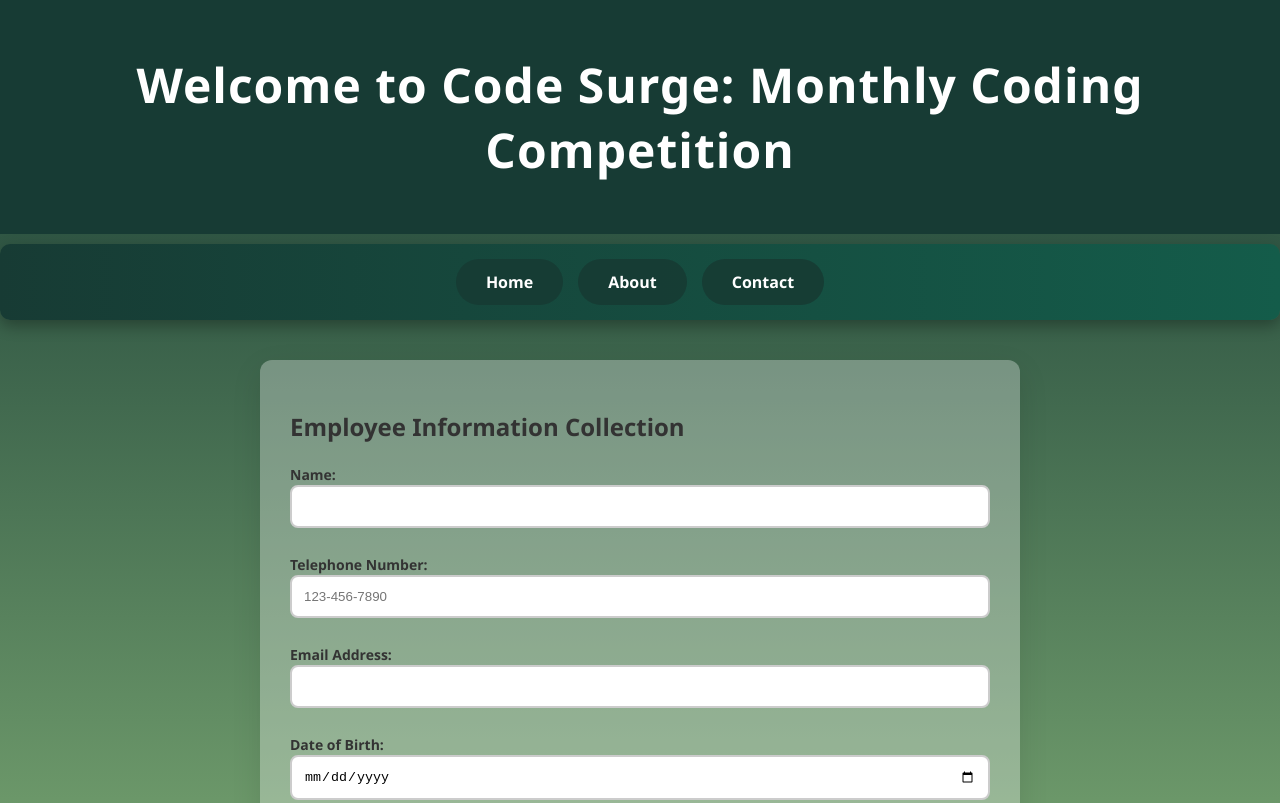
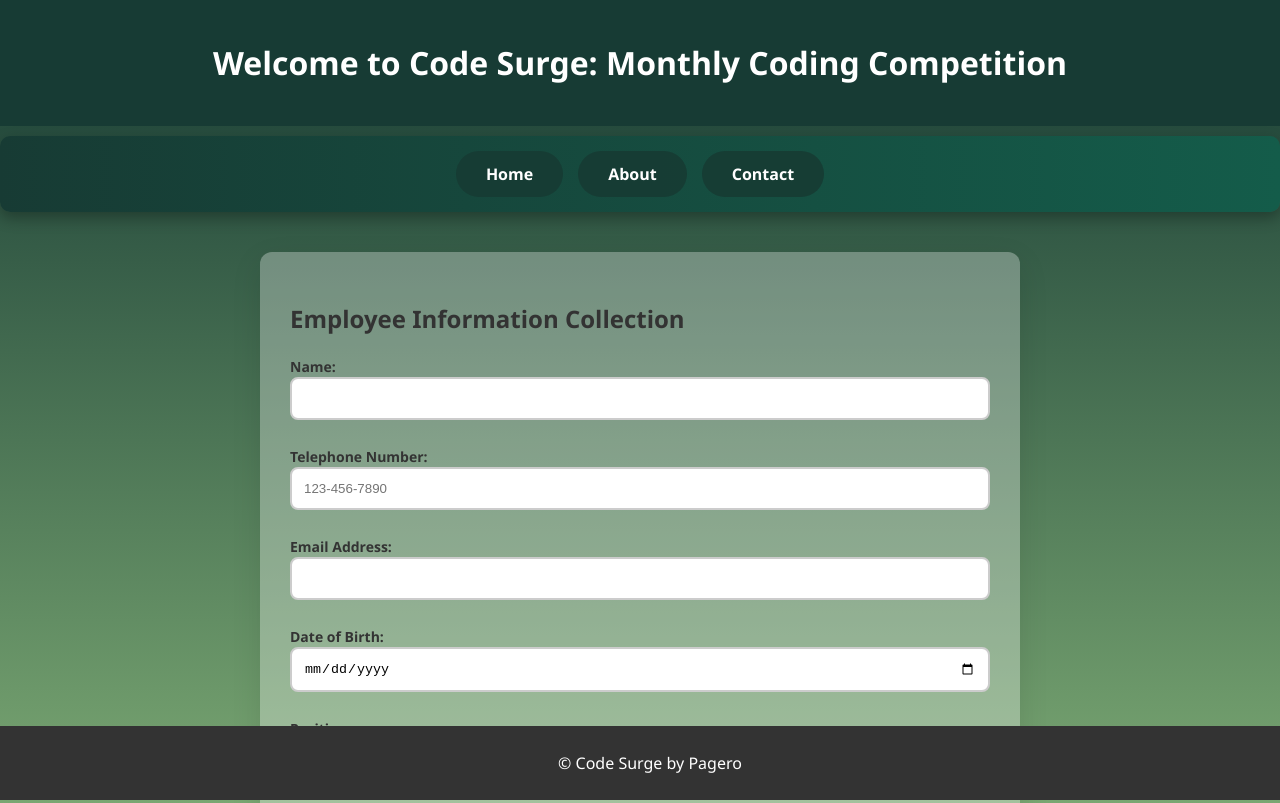
Before and after one commit to VenushkiT/pagero-surge-challenge, a plain HTML site: page Index.html in a window 1280 px wide. Shown: the top 803 px of the page. Drawn offline with Linux system fonts and the light colour scheme.

Commit message:
Update styles.css

```diff
--- a/styles.css
+++ b/styles.css
@@ -11,8 +11,6 @@ header {
   color: #fff;
   padding: 20px 0;
   text-align: center;
-  font-size: 24px;
-  letter-spacing: 1px;
 }
 
 /* Updated Navigation Styles */
@@ -151,9 +149,11 @@ button:hover {
 }
 
 footer {
-  background-color: #173b34;
-  color: white;
   text-align: center;
-  padding: 10px 0;
-  position: relative;
+  padding: 10px;
+  background-color: #333;
+  color: #fff;
+  position: fixed;
+  bottom: 0;
+  width: 100%;
 }
```
